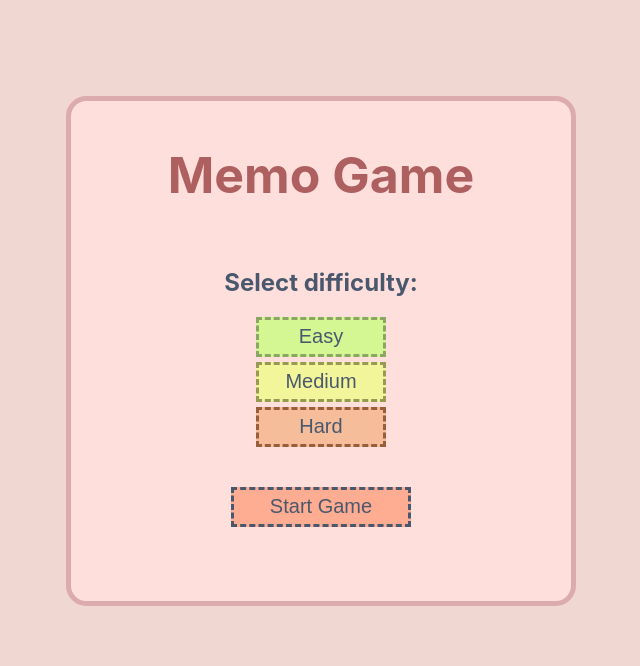
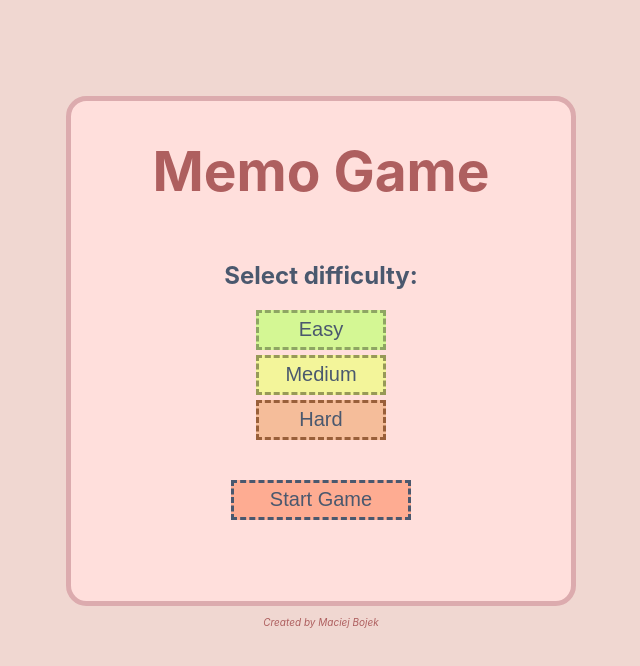
Before and after one commit to maciekb92/memo-game, a React (Create React App) app: page / in a window 1280 px wide. Shown: the top 666 px of the page, without its empty margins (319-959 px from the left). Built offline with nearby package versions, Linux system fonts and the light colour scheme.

Commit message:
Create footer

```diff
--- a/src/App.js
+++ b/src/App.js
@@ -1,4 +1,4 @@
-import Menu from './routes/menu/menu.component';
+import MenuDirectory from './routes/menu-directory/menu-directory.component';
 import GameArea from './routes/game-area/game-area.component';
 
 import { Routes, Route } from 'react-router-dom';
@@ -7,10 +7,10 @@ import './App.scss';
 
 function App() {
   return (
-    <div className="app-container">
+    <div className='app-container'>
       <Routes>
-        <Route index element={<Menu />}></Route>
-        <Route path="/game-area" element={<GameArea />}></Route>
+        <Route index element={<MenuDirectory />}></Route>
+        <Route path='/game-area' element={<GameArea />}></Route>
       </Routes>
     </div>
   );
--- /dev/null
+++ b/src/components/footer/footer.component.jsx
@@ -0,0 +1,12 @@
+import { Fragment } from 'react';
+import './footer.styles.scss';
+
+const Footer = () => {
+    return (
+        <Fragment>
+            <p>Created by <a href='https://github.com/vott44' target='_blank'>Maciej Bojek</a></p>
+        </Fragment>
+    );
+};
+
+export default Footer;
--- /dev/null
+++ b/src/components/footer/footer.styles.scss
@@ -0,0 +1,10 @@
+p {
+  font-size: 10px;
+  font-style: italic;
+  color: #ae5f5f;
+}
+
+a {
+  color: inherit;
+  text-decoration: inherit;
+}
--- a/src/routes/menu/menu.component.jsx
+++ b/src/components/menu/menu.component.jsx
@@ -3,7 +3,7 @@ import { useDispatch } from 'react-redux';
 import { setGameDifficulty } from '../../store/game-difficulty/game-difficulty.action';
 import Button, {
   BUTTON_TYPE_CLASSES,
-} from '../../components/button/button.component';
+} from '../button/button.component';
 import './menu.styles.scss';
 
 const Menu = () => {
--- a/src/routes/menu/menu.styles.scss
+++ b/src/components/menu/menu.styles.scss
@@ -7,10 +7,10 @@
   border-radius: 4%;
   border: 5px solid #dcabae;
   background-color: #ffdfdc;
-  color: #4a586e;
 
   h1 {
-    font-size: 50px;
+    font-size: 55px;
+    color: #ae5f5f;
   }
 }
 
@@ -19,4 +19,8 @@
   flex-direction: column;
   margin-bottom: 15px;
   align-items: center;
+
+  h2 {
+    color: #4a586e;
+  }
 }
--- a/src/components/victory-message/victory-message.styles.scss
+++ b/src/components/victory-message/victory-message.styles.scss
@@ -4,9 +4,9 @@
   background-color: #fef0ef;
   border: 3px solid #ae5f5f;
   border-radius: 15px;
-}
 
-h1, p {
+  h1,
+  p {
     text-align: center;
     color: #ae5f5f;
   }
@@ -19,3 +19,4 @@ p {
     font-size: 18px;
     font-weight: bold;
   }
+}
--- /dev/null
+++ b/src/routes/menu-directory/menu-directory.component.jsx
@@ -0,0 +1,15 @@
+import Menu from '../../components/menu/menu.component';
+import Footer from '../../components/footer/footer.component';
+
+import './menu-directory.styles.scss';
+
+const MenuDirectory = () => {
+    return (
+        <div className='menu-directory-container'>
+            <Menu />
+            <Footer />
+        </div>
+    );
+};
+
+export default MenuDirectory;
--- /dev/null
+++ b/src/routes/menu-directory/menu-directory.styles.scss
@@ -0,0 +1,4 @@
+.menu-directory-container {
+    display: flex;
+    flex-direction: column;
+}
```
Lines whose indentation alone changed are shown as unchanged.
